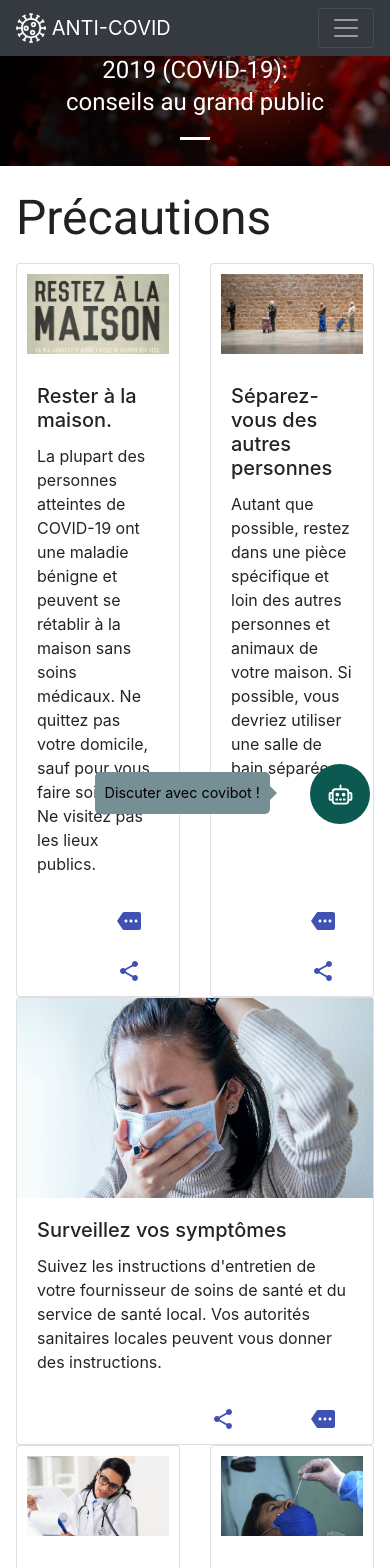
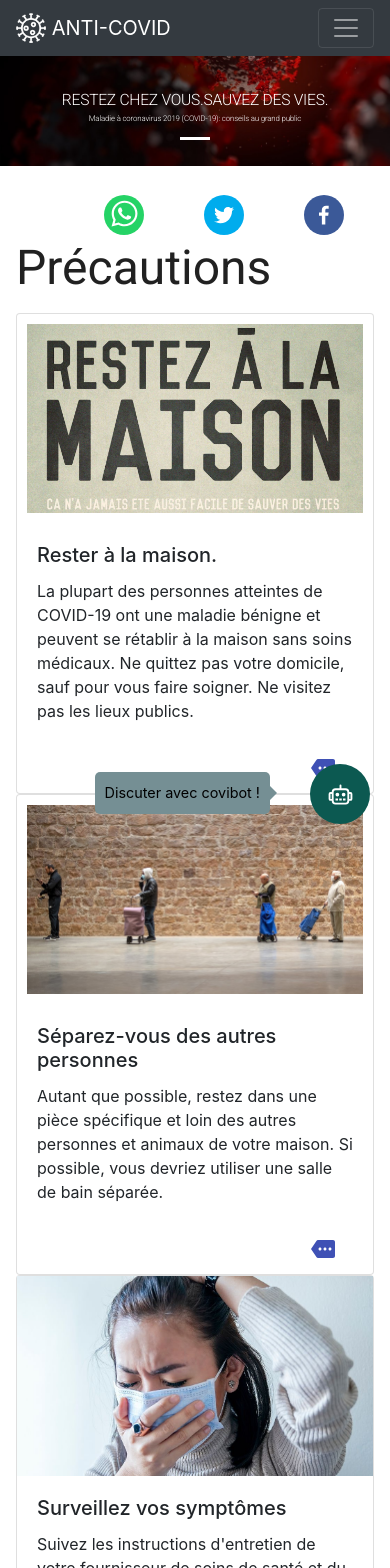
Before and after one commit to DarifElmehdi/anti-covid, a React (Create React App) app: page /precaution in a window 390 px wide. Shown: the top 1568 px of the page. Built offline with nearby package versions, Linux system fonts and the light colour scheme; what react-chatbot-kit would draw is missing.

Commit message:
Fix stats data bug and style of precaution responsive effect

```diff
--- a/package.json
+++ b/package.json
@@ -23,6 +23,8 @@
     "react-dom": "^17.0.2",
     "react-router-dom": "^5.2.0",
     "react-scripts": "4.0.3",
+    "react-share-social": "^0.1.48",
+    "react-swipeable-views": "^0.14.0",
     "styled-components": "^5.3.0",
     "web-vitals": "^1.1.1"
   },
--- a/src/App.css
+++ b/src/App.css
@@ -53,6 +53,7 @@
 
 .react-chatbot-kit-chat-container {
     position: relative;
+    width: '400px';
   }
 
   .react-chatbot-kit-chat-inner-container {
--- a/src/App.js
+++ b/src/App.js
@@ -4,6 +4,7 @@ import React from 'react';
 import {  BrowserRouter as Router,  Route,  Redirect,  Switch} from 'react-router-dom';
 
 import Header from './components/Header';
+import PHeader from './components/PHeader';
 import Home from './components/Home';
 import Footer from './components/Footer';
 import Statistiques from './components/Statistiques'
@@ -42,6 +43,7 @@ const App = () => {
           <Contact/>
         </Route>
         <Route path="/profile" exact>
+          <PHeader/>
           <Profile/>
         </Route>
         <Redirect to="/" />
--- a/src/components/Home.js
+++ b/src/components/Home.js
@@ -37,7 +37,11 @@ const useStyles = makeStyles({
     display: 'flex',
     alignItems: 'center',
   },
-  carousel : {
+  title1: {
+    fontSize : '6vw'
+  },
+  title2:{
+    fontSize : '4vw'
   },
   cardmedia : {
     backgroundColor : '#fafafa',
@@ -84,10 +88,10 @@ export default function Home() {
         width="100%"
         />
         <Carousel.Caption>
-        <Typography component="h3" variant="h3" align="center"  gutterBottom>
+        <Typography component="h1" variant="h1" align="center"  gutterBottom className={classes.title1} >
           Stop Coronavirus
         </Typography>
-        <Typography component="h4" variant="h4" align="center"  gutterBottom>
+        <Typography component="h1" variant="h1" align="center"  gutterBottom className={classes.title2}>
           Ensemble, combattons le coronavirus.
         </Typography>
         </Carousel.Caption>
@@ -101,10 +105,10 @@ export default function Home() {
         />
 
         <Carousel.Caption>
-        <Typography component="h3" variant="h3" align="center"  gutterBottom>
-          Restez à la maison, Restez en sécurité
+        <Typography component="h1" variant="h1" align="center"  gutterBottom className={classes.title1}>
+          Restez à la maison
         </Typography>
-        <Typography component="h4" variant="h4" align="center"  gutterBottom>
+        <Typography component="h1" variant="h1" align="center"  gutterBottom className={classes.title2}>
         Pour vous protéger et protéger les autres, restez chez vous.
         </Typography>
         </Carousel.Caption>
@@ -118,10 +122,10 @@ export default function Home() {
         />
 
         <Carousel.Caption>
-        <Typography component="h3" variant="h3" align="center"  gutterBottom>
+        <Typography component="h1" variant="h1" align="center"  gutterBottom className={classes.title1}>
           Portez vos masques
         </Typography>
-        <Typography component="h4" variant="h4" align="center"  gutterBottom>
+        <Typography component="h1" variant="h1" align="center"  gutterBottom className={classes.title2}>
         Pour limiter la transmission des virus respiratoires et protéger vos proches.
         </Typography>
         </Carousel.Caption>
@@ -132,10 +136,10 @@ export default function Home() {
     <Container  maxWidth="lg" className={classes.Container}>
         <Row sm={6} md={2}>
             <Card className={classes.cardmedia}>
-            <Typography component="h4" variant="h4" align="left" color="textPrimary" gutterBottom>
+            <Typography component="h5" variant="h4" align="left" color="textPrimary" gutterBottom >
               "Sans confinement, on ne pourra pas mettre fin à l'épidémie du coronavirus"
             </Typography>
-            <Typography component="h4" variant="h4" align="left" color="textPrimary" gutterBottom>
+            <Typography component="h5" variant="h4" align="left" color="textPrimary" gutterBottom>
               "Le coronavirus est un ennemi invisible"
             </Typography>
             </Card>
--- a/src/components/Precaution.js
+++ b/src/components/Precaution.js
@@ -23,6 +23,9 @@ import Chatbot from "react-chatbot-kit";
 import Popover from '@material-ui/core/Popover';
 import Rating from "@material-ui/lab/Rating";
 import { Box } from "@material-ui/core";
+import {ShareSocial} from 'react-share-social' ;
+import { FacebookShareButton, FacebookIcon ,TwitterIcon , TwitterShareButton ,WhatsappIcon , WhatsappShareButton ,EmailIcon ,EmailShareButton} from "react-share";
+
 const useStyles = makeStyles({
     root: {
         margin: 'auto',
@@ -35,7 +38,6 @@ const useStyles = makeStyles({
     },
     card: {
         height: '100%',
-        display: 'flex',
         flexDirection: 'column',
     },
     button: {
@@ -44,9 +46,13 @@ const useStyles = makeStyles({
         position: 'relative',
         float: 'right'
     },
-    div : {
-        justifyContent : 'right',
-        display: 'inline-block'
+    div1 : {
+        margin : 'auto'
+    },
+    icon :{
+        borderRadius : '50%',
+        height: '40px',
+        width : '40px'
     },
     cardmedia : {
         border : 'none',
@@ -54,10 +60,21 @@ const useStyles = makeStyles({
         height : '360px'
     },
     Col :{
-        margin :'10px'
-    }
+    },
+    title1: {
+        fontSize : '4vw'
+      },
+      title2:{
+        fontSize : '2vw'
+      },
   });
-
+    const style = {
+        borderRadius: 3,
+        border: 0,
+        color: 'white',
+        padding: '0 30px',
+        position : 'end'
+    };
   const labels = {
     0.5: 'Inutile',
     1: 'Inutile+',
@@ -70,6 +87,7 @@ const useStyles = makeStyles({
     4.5: 'Excellent',
     5: 'Excellent+',
   };
+
 export default function Precaution() {
 const [showInvite = true , setValue] = useState(1);
   const [showChatbot = true , setBotVisibility] = useState(1);
@@ -105,21 +123,36 @@ const [showInvite = true , setValue] = useState(1);
             width="100%"
             />
             <Carousel.Caption>
-            <Typography component="h2" variant="h2" align="center"  gutterBottom>
+            <Typography component="h1" variant="h1" align="center"  gutterBottom className={classes.title1}>
             RESTEZ CHEZ VOUS.SAUVEZ DES VIES.
             </Typography>
-            <Typography component="h5" variant="h5" align="center"  gutterBottom>
+            <Typography component="h1" variant="h1" align="center"  gutterBottom className={classes.title2}>
             Maladie à coronavirus 2019 (COVID-19): conseils au grand public
             </Typography>
             </Carousel.Caption>
         </Carousel.Item>
         </Carousel>
+
         <Container  maxWidth="lg">
         <br/>
+        <div className={classes.div1}>
+            <FacebookShareButton className={classes.button}
+                url="http://localhost:3000/precaution">
+                <FacebookIcon logoFillColor="white" className={classes.icon}/>
+            </FacebookShareButton>
+            <TwitterShareButton className={classes.button}
+                url="http://localhost:3000/precaution">
+                <TwitterIcon logoFillColor="white" className={classes.icon}/>
+            </TwitterShareButton>
+            <WhatsappShareButton className={classes.button}
+                url="http://localhost:3000/precaution">
+                <WhatsappIcon logoFillColor="white" className={classes.icon}/>
+            </WhatsappShareButton>
+        </div>
         <Typography component="h3" variant="h3" align="left" color="textPrimary" gutterBottom>
             Précautions
         </Typography>
-        <Row xs={12} sm={6} md={3}>
+        <Row xs={1} md={3}>
             <Col>
             <Card className={classes.card}>
                 <Card.Img className={classes.image}  variant="top" src="assets/img01.jpg" />
@@ -130,11 +163,8 @@ const [showInvite = true , setValue] = useState(1);
                 </Card.Text>
                 </Card.Body>
                 <div className={classes.div}>
-                    <Button className={classes.button} color="primary">
+                    <Button className={classes.button} color="primary" href='https://www.who.int/fr/emergencies/diseases/novel-coronavirus-2019/advice-for-public'>
                         <MoreIcon/>
-                    </Button>
-                    <Button className={classes.button} color="primary">
-                        <ShareIcon/>
                     </Button>
                 </div>
             </Card>
@@ -149,12 +179,10 @@ const [showInvite = true , setValue] = useState(1);
                 </Card.Text>
                 </Card.Body>
                 <div className={classes.div}>
-                    <Button className={classes.button} color="primary">
+                    <Button className={classes.button} color="primary" href='https://www.who.int/fr/emergencies/diseases/novel-coronavirus-2019/advice-for-public'>
                         <MoreIcon/>
                     </Button>
-                    <Button className={classes.button} color="primary">
-                        <ShareIcon/>
-                    </Button>
+
                 </div>
             </Card>
             </Col>
@@ -168,12 +196,10 @@ const [showInvite = true , setValue] = useState(1);
                 </Card.Text>
                 </Card.Body>
                 <div className={classes.div}>
-                    <Button className={classes.button} color="primary">
+                    <Button className={classes.button} color="primary" href='https://www.who.int/fr/emergencies/diseases/novel-coronavirus-2019/advice-for-public'>
                         <MoreIcon/>
                     </Button>
-                    <Button className={classes.button} color="primary">
-                        <ShareIcon/>
-                    </Button>
+
                 </div>
             </Card>
             </Col>
@@ -187,12 +213,10 @@ const [showInvite = true , setValue] = useState(1);
                 </Card.Text>
                 </Card.Body>
                 <div className={classes.div}>
-                    <Button className={classes.button} color="primary">
+                    <Button className={classes.button} color="primary" href='https://www.who.int/fr/emergencies/diseases/novel-coronavirus-2019/advice-for-public'>
                         <MoreIcon/>
                     </Button>
-                    <Button className={classes.button} color="primary">
-                        <ShareIcon/>
-                    </Button>
+
                 </div>
             </Card>
             </Col>
@@ -206,12 +230,10 @@ const [showInvite = true , setValue] = useState(1);
                 </Card.Text>
                 </Card.Body>
                 <div className={classes.div}>
-                    <Button className={classes.button} color="primary">
+                    <Button className={classes.button} color="primary" href='https://www.who.int/fr/emergencies/diseases/novel-coronavirus-2019/advice-for-public'>
                         <MoreIcon/>
                     </Button>
-                    <Button className={classes.button} color="primary">
-                        <ShareIcon/>
-                    </Button>
+
                 </div>
             </Card>
             </Col>
@@ -225,12 +247,10 @@ const [showInvite = true , setValue] = useState(1);
                 </Card.Text>
                 </Card.Body>
                 <div className={classes.div}>
-                    <Button className={classes.button} color="primary">
+                    <Button className={classes.button} color="primary" href='https://www.who.int/fr/emergencies/diseases/novel-coronavirus-2019/advice-for-public'>
                         <MoreIcon/>
                     </Button>
-                    <Button className={classes.button} color="primary">
-                        <ShareIcon/>
-                    </Button>
+
                 </div>
             </Card>
             </Col>
@@ -245,12 +265,10 @@ const [showInvite = true , setValue] = useState(1);
                 </Card.Text>
                 </Card.Body>
                 <div className={classes.div}>
-                    <Button className={classes.button} color="primary">
+                    <Button className={classes.button} color="primary" href='https://www.who.int/fr/emergencies/diseases/novel-coronavirus-2019/advice-for-public'>
                         <MoreIcon/>
                     </Button>
-                    <Button className={classes.button} color="primary">
-                        <ShareIcon/>
-                    </Button>
+
                 </div>
             </Card>
             </Col>
@@ -264,12 +282,10 @@ const [showInvite = true , setValue] = useState(1);
                 </Card.Text>
                 </Card.Body>
                 <div className={classes.div}>
-                    <Button className={classes.button} color="primary">
+                    <Button className={classes.button} color="primary" href='https://www.who.int/fr/emergencies/diseases/novel-coronavirus-2019/advice-for-public'>
                         <MoreIcon/>
                     </Button>
-                    <Button className={classes.button} color="primary">
-                        <ShareIcon/>
-                    </Button>
+
                 </div>
             </Card>
             </Col>
@@ -283,19 +299,17 @@ const [showInvite = true , setValue] = useState(1);
                 </Card.Text>
                 </Card.Body>
                 <div className={classes.div}>
-                    <Button className={classes.button} color="primary">
+                    <Button className={classes.button} color="primary" href='https://www.who.int/fr/emergencies/diseases/novel-coronavirus-2019/advice-for-public'>
                         <MoreIcon/>
                     </Button>
-                    <Button className={classes.button} color="primary">
-                        <ShareIcon/>
-                    </Button>
+
                 </div>
             </Card>
             </Col>
         </Row>
         </Container>
+        <br/>
         <Container  maxWidth="lg">
-        <br/>
         <Typography component="h3" variant="h3" align="left" color="textPrimary" gutterBottom>
             Vidéos utiles
         </Typography>
@@ -315,7 +329,6 @@ const [showInvite = true , setValue] = useState(1);
             <CardMedia  className={classes.cardmedia}
             component="iframe"
             image="https://www.youtube.com/embed/rAj38E7vrS8"
-
             />
         </Row>
         </Container>
--- a/src/components/Profile.js
+++ b/src/components/Profile.js
@@ -1,16 +1,40 @@
 import React from 'react';
 import { makeStyles } from '@material-ui/core/styles';
+import Paper from '@material-ui/core/Paper';
+import Tabs from '@material-ui/core/Tabs';
+import Tab from '@material-ui/core/Tab';
 
-const useStyles = makeStyles((theme) => ({
-  footer: {
-        // marginTop: theme.spacing(8),
-    padding: theme.spacing(6, 0),
-  },
-}));
+const useStyles = makeStyles({
+    root: {
+      flexGrow: 1,
+    },
+    tab : {
+        width: '33%'
+    }
+  });
+
 
 export default function Profile() {
+  const classes = useStyles();
+  const [value, setValue] = React.useState(0);
+
+  const handleChange = (event, newValue) => {
+    setValue(newValue);
+  };
 
   return (
-    <p>Profile</p>
+    <Paper className={classes.root}>
+      <Tabs
+        value={value}
+        onChange={handleChange}
+        indicatorColor="primary"
+        textColor="primary"
+        centered
+      >
+        <Tab label="Item One" className={classes.tab}/>
+        <Tab label="Item Two" className={classes.tab}/>
+        <Tab label="Item Three" className={classes.tab}/>
+      </Tabs>
+    </Paper>
   );
 }
--- a/src/components/Statistiques.js
+++ b/src/components/Statistiques.js
@@ -215,7 +215,7 @@ export default function Statistiques() {
         }
 
         <button class="app-email-button" aria-describedby={id} onClick={handleClick}>
-            <img src="assets/sendMail.jpg" style={{width : 55,padding : 5}} />
+            <img src="assets/sendMail.jpg" style={{width : 50 }} />
         </button>
         <Popover id={id} open={open} anchorEl={anchorEl} anchorOrigin={{ vertical: 'top', horizontal: 'left', }} transformOrigin={{ vertical: 'bottom', horizontal: 'right',}}  >
             <div className="container" className={classes.cbody}>
--- a/src/components/login.js
+++ b/src/components/login.js
@@ -90,7 +90,7 @@ export default function Login() {
             label="Rester Connecter"
           />
           <Button
-            href="chat"
+            href="profile"
             type="submit"
             fullWidth
             variant="contained"
```
Also changed, not shown: src/components/PHeader.js (added, +32 -0 lines), public/assets/sendMail.jpg, 1 other file (tests, documents, lock files or other folders).
